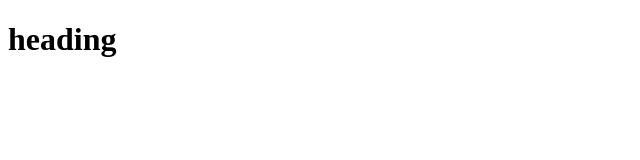
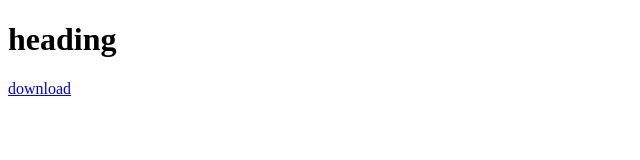
Before and after one commit to koshershop/koshershop.github.io, a plain HTML site: page index.html in a window 1280 px wide. Shown: the full height of the page, 0-640 px from the left. Drawn offline with Linux system fonts and the light colour scheme.

Commit message:
Update index.html

```diff
--- a/index.html
+++ b/index.html
@@ -4,5 +4,6 @@
   </head>
   <body>
     <h1>heading</h1>
+    <a href="Pessach List 5785.pdf">download</a>
   </body>
 </html>
```
